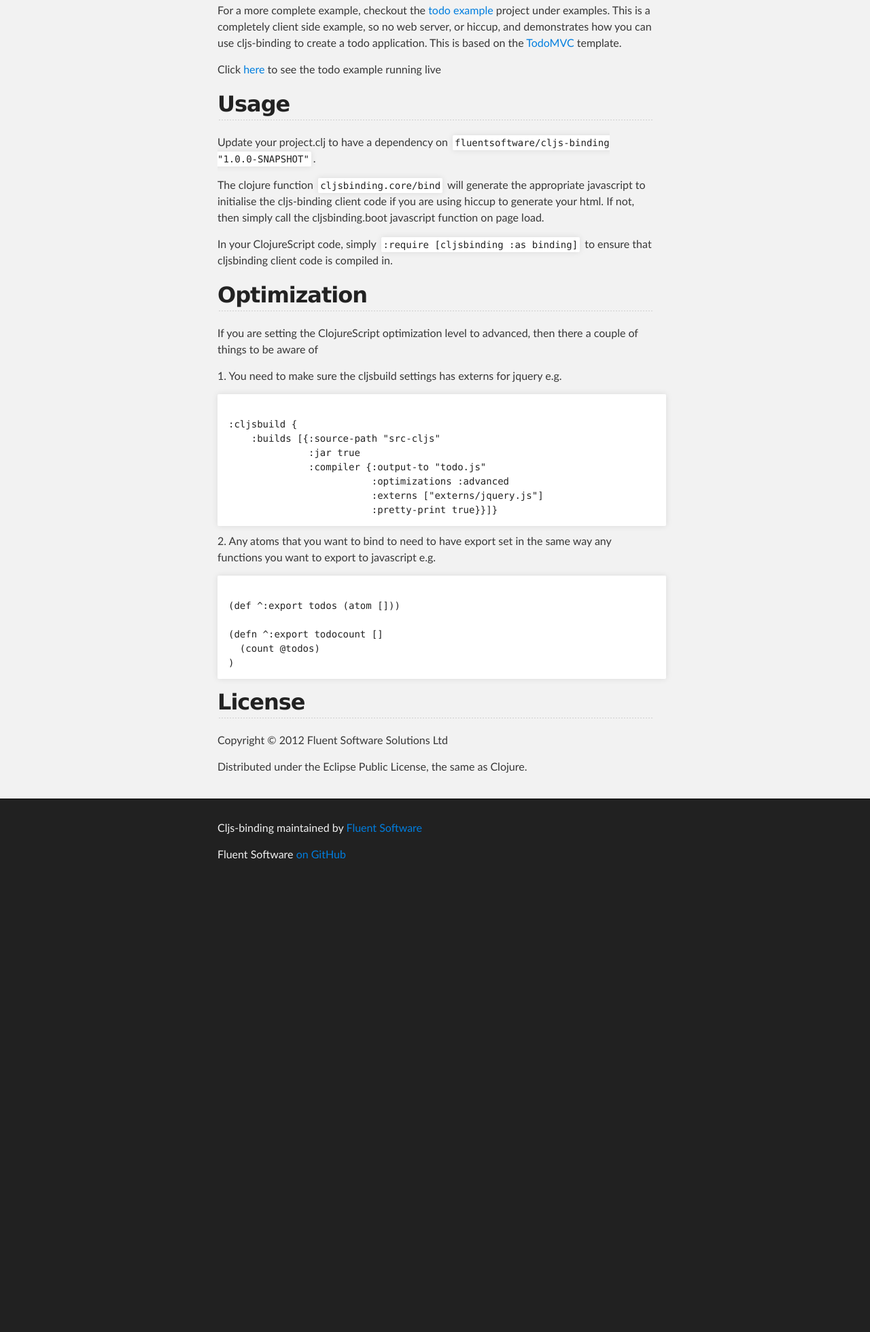
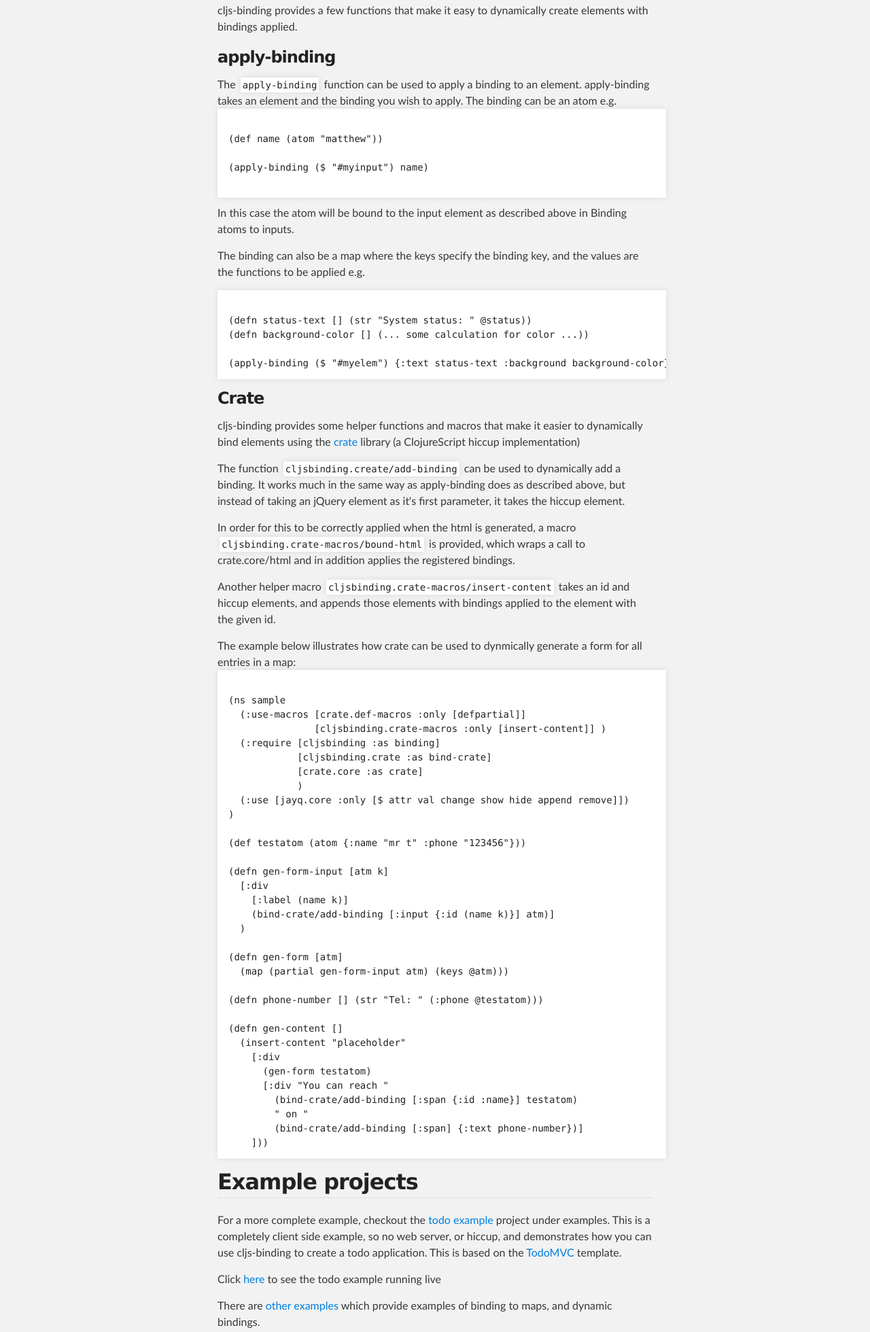
Before and after one commit to fluentforward/cljs-binding, a plain HTML site: page index.html in a window 1280 px wide. Shown: the part 1913-3873 px from the top of the page at 68% size. Before the commit the page ends 3217 px from the top, so only its background shows below. Drawn offline with Linux system fonts and the light colour scheme.

Commit message:
doc update

```diff
--- a/index.html
+++ b/index.html
@@ -78,10 +78,86 @@
 
 <p>In this example there will be a list item for every item in the sequence contained in the sample.sequenceAtom atom. The html will be automatically updated whenever the sequenceAtom is modified. The sample.itemtext function will be called with each item in the sequence.</p>
 
-<h2>Example project</h2>
+<h2>Binding dynamically</h2>
 
-<p>For a more complete example, checkout the <a href="https://github.com/fluentsoftware/cljs-binding/tree/master/examples/todo">todo example</a> project under examples. This is a completely client side example, so no web server, or hiccup, and demonstrates how you can use cljs-binding to create a todo application. This is based on the <a href="http://addyosmani.github.com/todomvc/">TodoMVC</a> template.</p>
-<p>Click <a href="todo/index.html">here</a> to see the todo example running live</p>
+<p>cljs-binding provides a few functions that make it easy to dynamically create elements with bindings applied.</p>
+
+<h3>apply-binding</h3>
+
+The <code>apply-binding</code> function can be used to apply a binding to an element. apply-binding takes an element and the binding you wish to apply. The binding can be an atom e.g.
+
+<pre><code>
+(def name (atom "matthew"))
+
+(apply-binding ($ "#myinput") name)
+
+</code></pre>
+
+<p>In this case the atom will be bound to the input element as described above in Binding atoms to inputs.</p>
+
+<p>The binding can also be a map where the keys specify the binding key, and the values are the functions to be applied e.g.</p>
+
+<pre><code>
+(defn status-text [] (str "System status: " @status))
+(defn background-color [] (... some calculation for color ...))
+
+(apply-binding ($ "#myelem") {:text status-text :background background-color})
+</code></pre>
+
+<h3>Crate</h3>
+
+<p>cljs-binding provides some helper functions and macros that make it easier to dynamically bind elements using the <a href='https://github.com/ibdknox/crate'>crate</a> library (a ClojureScript hiccup implementation)</p>
+
+<p>The function <code>cljsbinding.create/add-binding</code> can be used to dynamically add a binding. It works much in the same way as apply-binding does as described above, but instead of taking an jQuery element as it's first parameter, it takes the hiccup element. </p>
+
+<p>In order for this to be correctly applied when the html is generated, a macro <code>cljsbinding.crate-macros/bound-html</code> is provided, which wraps a call to crate.core/html and in addition applies the registered bindings.</p>
+
+<p>Another helper macro <code>cljsbinding.crate-macros/insert-content</code> takes an id and hiccup elements, and appends those elements with bindings applied to the element with the given id.</p>
+
+The example below illustrates how crate can be used to dynmically generate a form for all entries in a map:
+
+<pre><code>
+(ns sample
+  (:use-macros [crate.def-macros :only [defpartial]]
+               [cljsbinding.crate-macros :only [insert-content]] )
+  (:require [cljsbinding :as binding]
+            [cljsbinding.crate :as bind-crate]
+            [crate.core :as crate]
+            )
+  (:use [jayq.core :only [$ attr val change show hide append remove]])
+)
+
+(def testatom (atom {:name "mr t" :phone "123456"}))
+
+(defn gen-form-input [atm k]
+  [:div
+    [:label (name k)]
+    (bind-crate/add-binding [:input {:id (name k)}] atm)]
+  )
+
+(defn gen-form [atm]
+  (map (partial gen-form-input atm) (keys @atm)))
+
+(defn phone-number [] (str "Tel: " (:phone @testatom)))
+
+(defn gen-content []
+  (insert-content "placeholder"
+    [:div
+      (gen-form testatom)
+      [:div "You can reach "
+        (bind-crate/add-binding [:span {:id :name}] testatom)
+        " on "
+        (bind-crate/add-binding [:span] {:text phone-number})]
+    ]))
+</code></pre>
+
+<h2>Example projects</h2>
+
+<p>For a more complete example, checkout the <a href='https://github.com/fluentsoftware/cljs-binding/tree/master/examples/todo'>todo example</a> project under examples. This is a completely client side example, so no web server, or hiccup, and demonstrates how you can use cljs-binding to create a todo application. This is based on the <a href='http://addyosmani.github.com/todomvc/'>TodoMVC</a> template.</p>
+
+<p>Click <a href='http://fluentsoftware.github.com/cljs-binding/todo/index.html'>here</a> to see the todo example running live</p>
+
+<p>There are <a href='https://github.com/fluentsoftware/cljs-binding/tree/master/examples'>other examples</a> which provide examples of binding to maps, and dynamic bindings.</p>
 
 <h2>Usage</h2>
 
```
